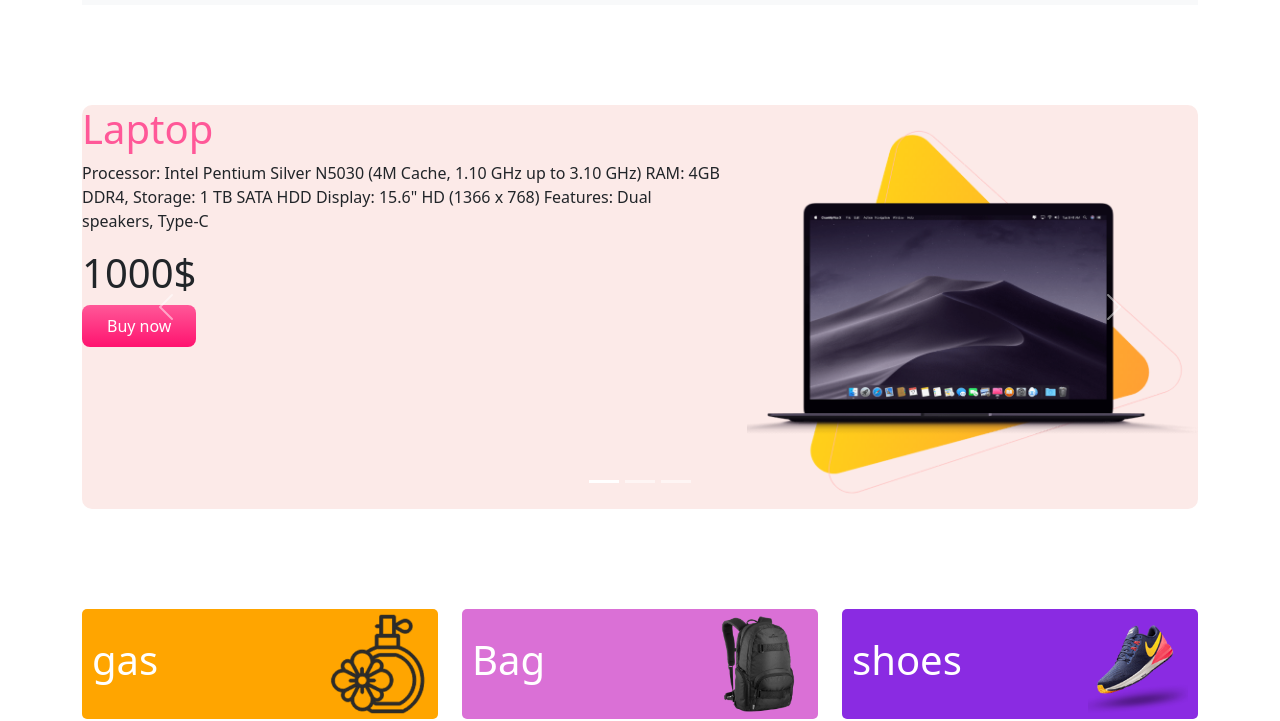
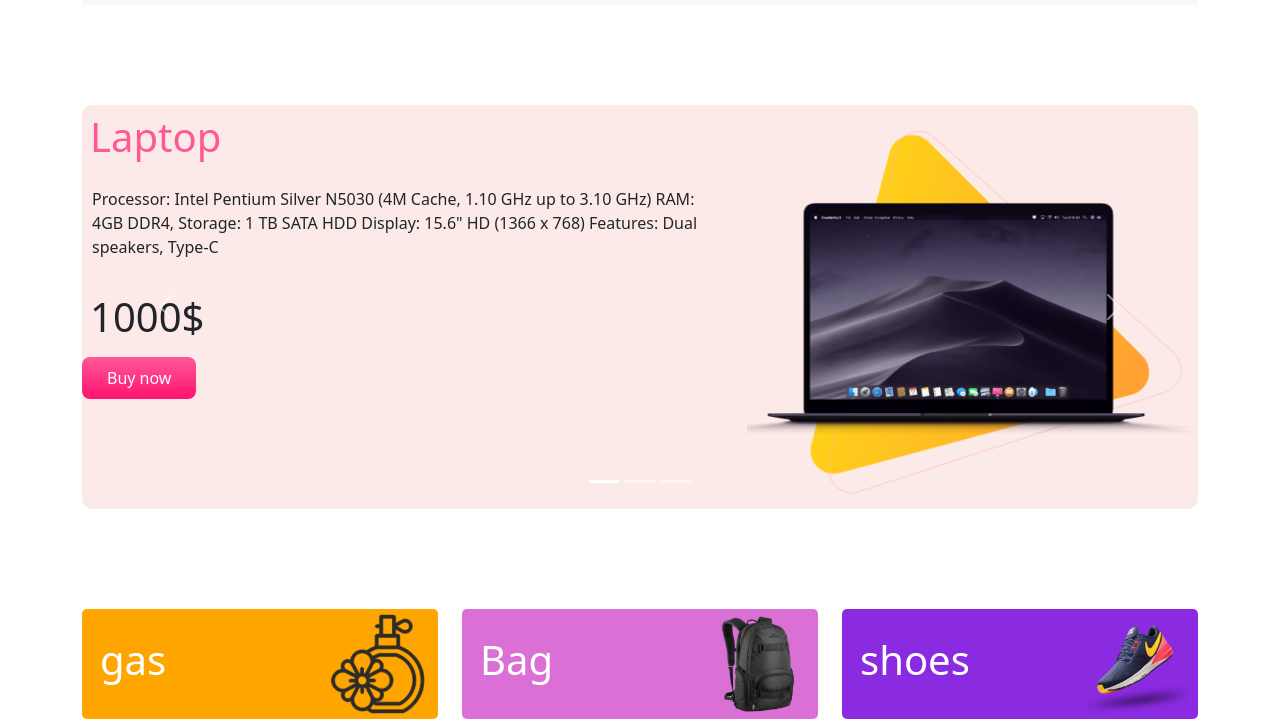
Before and after one commit to Joy43/Hot-E-commers, a plain HTML site: page index.html in a window 1280 px wide. Shown: the part 96-817 px from the top of the page. Drawn offline with nearby package versions, Linux system fonts and the light colour scheme; a script that the page names is missing.

Commit message:
Update style.css

```diff
--- a/style.css
+++ b/style.css
@@ -1,5 +1,11 @@
 .container {
     margin-bottom: 100px;
+}
+p {
+    padding: 10px;
+}
+h1 {
+    padding: 8px;
 }
 
 .orange-bg {
```
